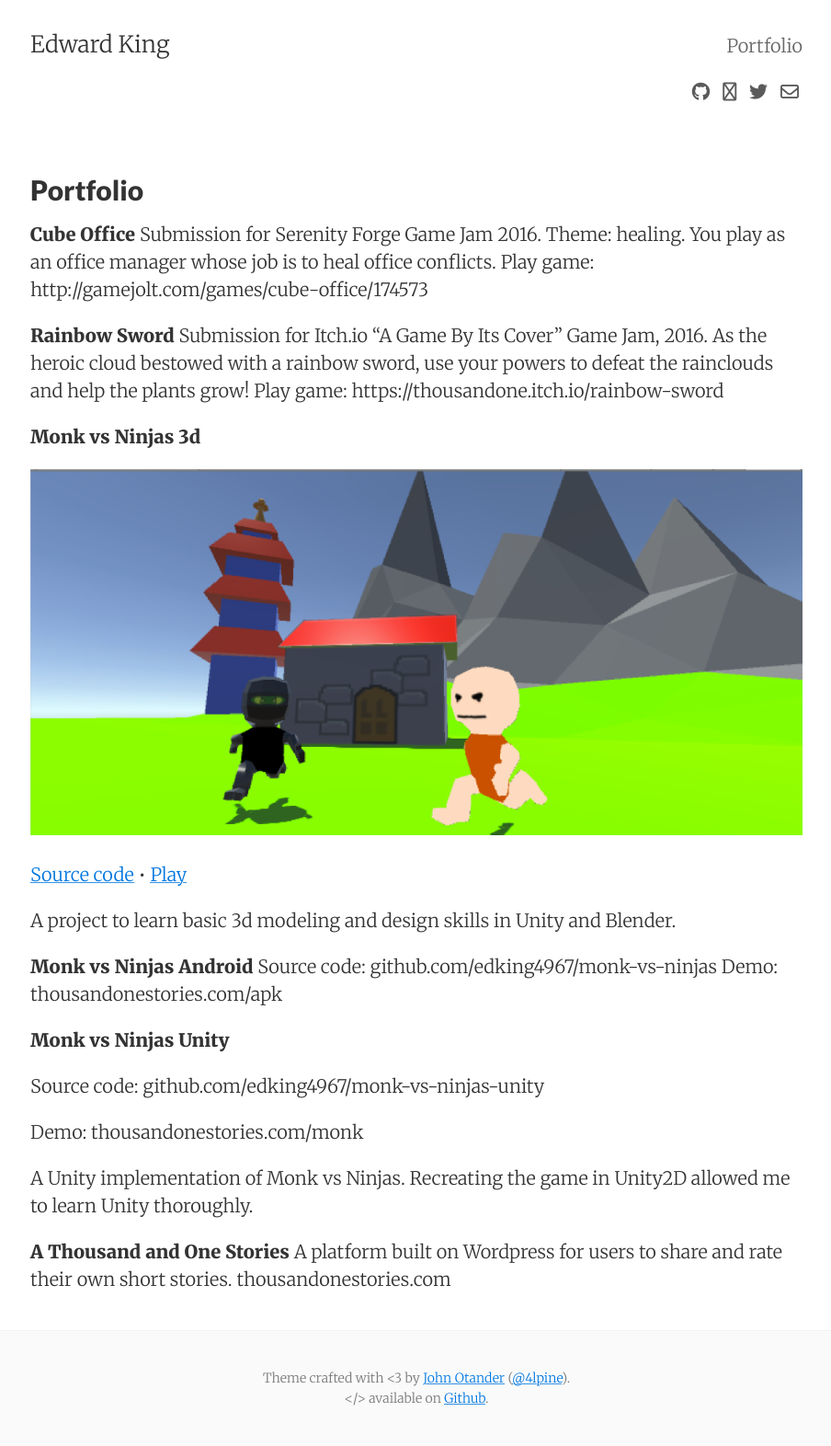
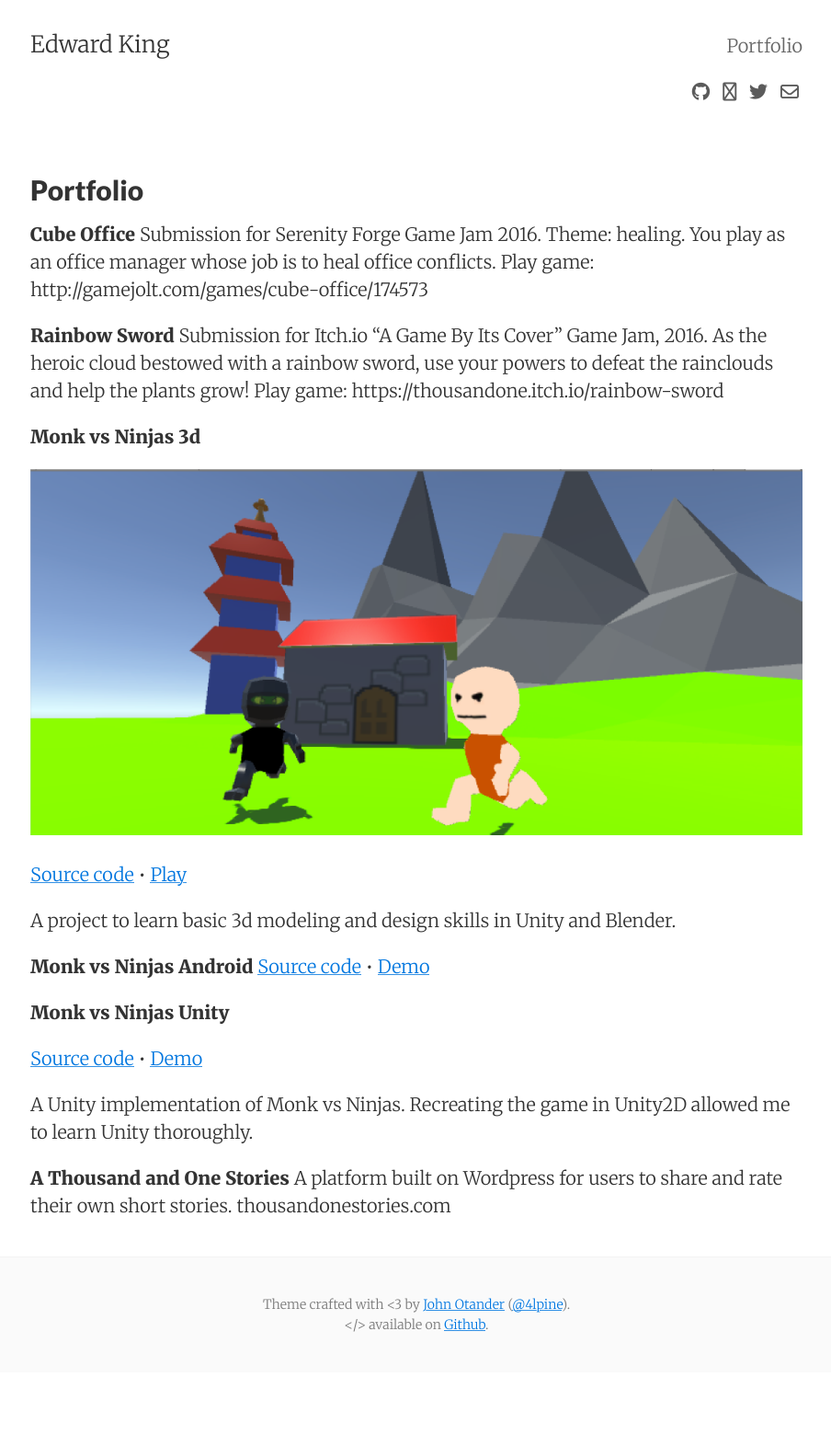
Before and after one commit to edking4967/edking4967.github.io, a Jekyll site: the page built from portfolio.md, in a window 1280 px wide. Shown: the whole page at 92% size, without its empty margins (187-1091 px from the left). Built offline with Jekyll 4.4.1, drawn with Linux system fonts in a browser that asks for light colours; nearby versions of some CDN libraries; after the commit the page ends 1492 px from its top, so only the background shows below that.

Commit message:
changes to portfolio

```diff
--- a/portfolio.md
+++ b/portfolio.md
@@ -21,14 +21,11 @@ __Monk vs Ninjas 3d__
 A project to learn basic 3d modeling and design skills in Unity and Blender.
 
 __Monk vs Ninjas Android__
-Source code: github.com/edking4967/monk-vs-ninjas
-Demo: thousandonestories.com/apk
+[Source code](github.com/edking4967/monk-vs-ninjas) • [Demo](thousandonestories.com/apk)
 
 __Monk vs Ninjas Unity__
 
-Source code: github.com/edking4967/monk-vs-ninjas-unity
-
-Demo: thousandonestories.com/monk
+[Source code](github.com/edking4967/monk-vs-ninjas-unity) • [Demo](thousandonestories.com/monk)
 
 A Unity implementation of Monk vs Ninjas. Recreating the game in Unity2D allowed me to learn Unity thoroughly.
 
```
Also changed, not shown: 1 other file.
